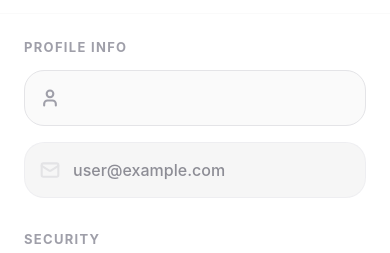
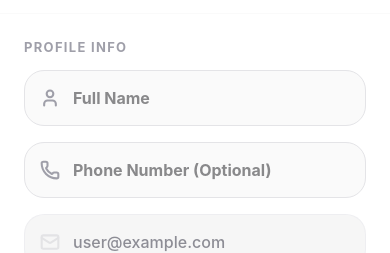
Before and after one commit to easelife2025-hash/Whereabouts, a Next.js app: page /settings in a window 390 px wide. Shown: the part 135-388 px from the top of the page. Built offline with nearby package versions, Linux system fonts and the light colour scheme; no server answers; the database is empty; sample sign-in values are in the browser's storage.

Commit message:
feat(profile): add support for phone number
Extend user profile to include a phone number field, update settings UI to allow editing, and define validation rules in the database.

```diff
--- a/app/(main)/profile/page.tsx
+++ b/app/(main)/profile/page.tsx
@@ -49,8 +49,15 @@ export default function ProfilePage() {
           </Link>
         </div>
         <h2 className="text-[24px] font-bold text-zinc-900 tracking-tight leading-none">{displayName}</h2>
-        <div className="flex items-center gap-1.5 text-[13px] font-medium text-zinc-500 mt-2">
-          {profile?.email || user?.email}
+        <div className="flex flex-col items-center gap-1 mt-2">
+          <div className="text-[13px] font-medium text-zinc-500">
+            {profile?.email || user?.email}
+          </div>
+          {profile?.phone && (
+            <div className="text-[13px] font-medium text-zinc-400">
+              {profile.phone}
+            </div>
+          )}
         </div>
 
         <div className="flex gap-4 mt-8 w-full">
--- a/app/(main)/settings/page.tsx
+++ b/app/(main)/settings/page.tsx
@@ -1,6 +1,6 @@
 'use client';
 
-import { ArrowLeft, User, Mail, Lock, Loader2 } from 'lucide-react';
+import { ArrowLeft, User, Mail, Lock, Loader2, Phone } from 'lucide-react';
 import { useRouter } from 'next/navigation';
 import { useAuth } from '@/components/auth/AuthProvider';
 import { useState } from 'react';
@@ -11,10 +11,13 @@ export default function SettingsPage() {
   const router = useRouter();
   const { user, profile } = useAuth();
   const [localName, setLocalName] = useState<string | null>(null);
-  const [isUpdating, setIsUpdating] = useState(false);
+  const [localPhone, setLocalPhone] = useState<string | null>(null);
+  const [isUpdatingName, setIsUpdatingName] = useState(false);
+  const [isUpdatingPhone, setIsUpdatingPhone] = useState(false);
 
-  // Use localName if user has typed something, otherwise fallback to profile name
-  const displayValue = localName !== null ? localName : (profile?.name || '');
+  // Use localName/Phone if user has typed something, otherwise fallback to profile data
+  const displayNameValue = localName !== null ? localName : (profile?.name || '');
+  const displayPhoneValue = localPhone !== null ? localPhone : (profile?.phone || '');
 
   const handleNameBlur = async () => {
     if (!user || localName === null || localName === profile?.name || !localName.trim()) {
@@ -22,7 +25,7 @@ export default function SettingsPage() {
       return;
     }
 
-    setIsUpdating(true);
+    setIsUpdatingName(true);
     try {
       const userRef = ref(rtdb, `users/${user.uid}`);
       await update(userRef, { name: localName.trim() });
@@ -31,7 +34,26 @@ export default function SettingsPage() {
       console.error('Failed to update name:', error);
       setLocalName(null); // Revert on failure
     } finally {
-      setIsUpdating(false);
+      setIsUpdatingName(false);
+    }
+  };
+
+  const handlePhoneBlur = async () => {
+    if (!user || localPhone === null || localPhone === profile?.phone) {
+      setLocalPhone(null); // Reset if unchanged
+      return;
+    }
+
+    setIsUpdatingPhone(true);
+    try {
+      const userRef = ref(rtdb, `users/${user.uid}`);
+      await update(userRef, { phone: localPhone.trim() });
+      setLocalPhone(null); // Once updated, profile.phone will reflect the change
+    } catch (error) {
+      console.error('Failed to update phone:', error);
+      setLocalPhone(null); // Revert on failure
+    } finally {
+      setIsUpdatingPhone(false);
     }
   };
 
@@ -57,13 +79,34 @@ export default function SettingsPage() {
               </div>
               <input
                 type="text"
-                value={displayValue}
+                value={displayNameValue}
                 onChange={(e) => setLocalName(e.target.value)}
                 onBlur={handleNameBlur}
-                disabled={isUpdating}
+                disabled={isUpdatingName}
                 className="w-full bg-zinc-50 border border-zinc-200 rounded-[1.25rem] py-4 pl-12 pr-12 text-[16px] font-bold text-zinc-900 focus:ring-2 focus:ring-[#F9C300] focus:border-[#F9C300] outline-none transition-all h-[56px] disabled:opacity-70"
+                placeholder="Full Name"
               />
-              {isUpdating && (
+              {isUpdatingName && (
+                <div className="absolute right-4 top-1/2 -translate-y-1/2 text-zinc-400">
+                  <Loader2 size={18} className="animate-spin" />
+                </div>
+              )}
+            </div>
+
+            <div className="relative">
+              <div className="absolute left-4 top-1/2 -translate-y-1/2 text-zinc-400">
+                <Phone size={20} strokeWidth={2.5} />
+              </div>
+              <input
+                type="tel"
+                value={displayPhoneValue}
+                onChange={(e) => setLocalPhone(e.target.value)}
+                onBlur={handlePhoneBlur}
+                disabled={isUpdatingPhone}
+                className="w-full bg-zinc-50 border border-zinc-200 rounded-[1.25rem] py-4 pl-12 pr-12 text-[16px] font-bold text-zinc-900 focus:ring-2 focus:ring-[#F9C300] focus:border-[#F9C300] outline-none transition-all h-[56px] disabled:opacity-70"
+                placeholder="Phone Number (Optional)"
+              />
+              {isUpdatingPhone && (
                 <div className="absolute right-4 top-1/2 -translate-y-1/2 text-zinc-400">
                   <Loader2 size={18} className="animate-spin" />
                 </div>
--- a/components/auth/AuthProvider.tsx
+++ b/components/auth/AuthProvider.tsx
@@ -10,6 +10,7 @@ export interface UserProfile {
   name: string;
   email: string;
   imgSeed: string;
+  phone?: string;
   createdAt?: number;
 }
 
--- /dev/null
+++ b/database.rules.json
@@ -0,0 +1,28 @@
+{
+  "rules": {
+    "users": {
+      "$uid": {
+        ".read": "auth != null",
+        ".write": "auth != null && auth.uid == $uid",
+        "name": {
+          ".validate": "newData.isString() && newData.val().length > 0 && newData.val().length <= 100"
+        },
+        "email": {
+          ".validate": "newData.isString() && newData.val().matches(/^[A-Z0-9._%+-]+@[A-Z0-9.-]+\\.[A-Z]{2,4}$/i)"
+        },
+        "phone": {
+          ".validate": "!newData.exists() || (newData.isString() && newData.val().length <= 20)"
+        },
+        "imgSeed": {
+          ".validate": "newData.isString()"
+        },
+        "createdAt": {
+          ".validate": "newData.isNumber()"
+        },
+        "$other": {
+          ".validate": false
+        }
+      }
+    }
+  }
+}
```
